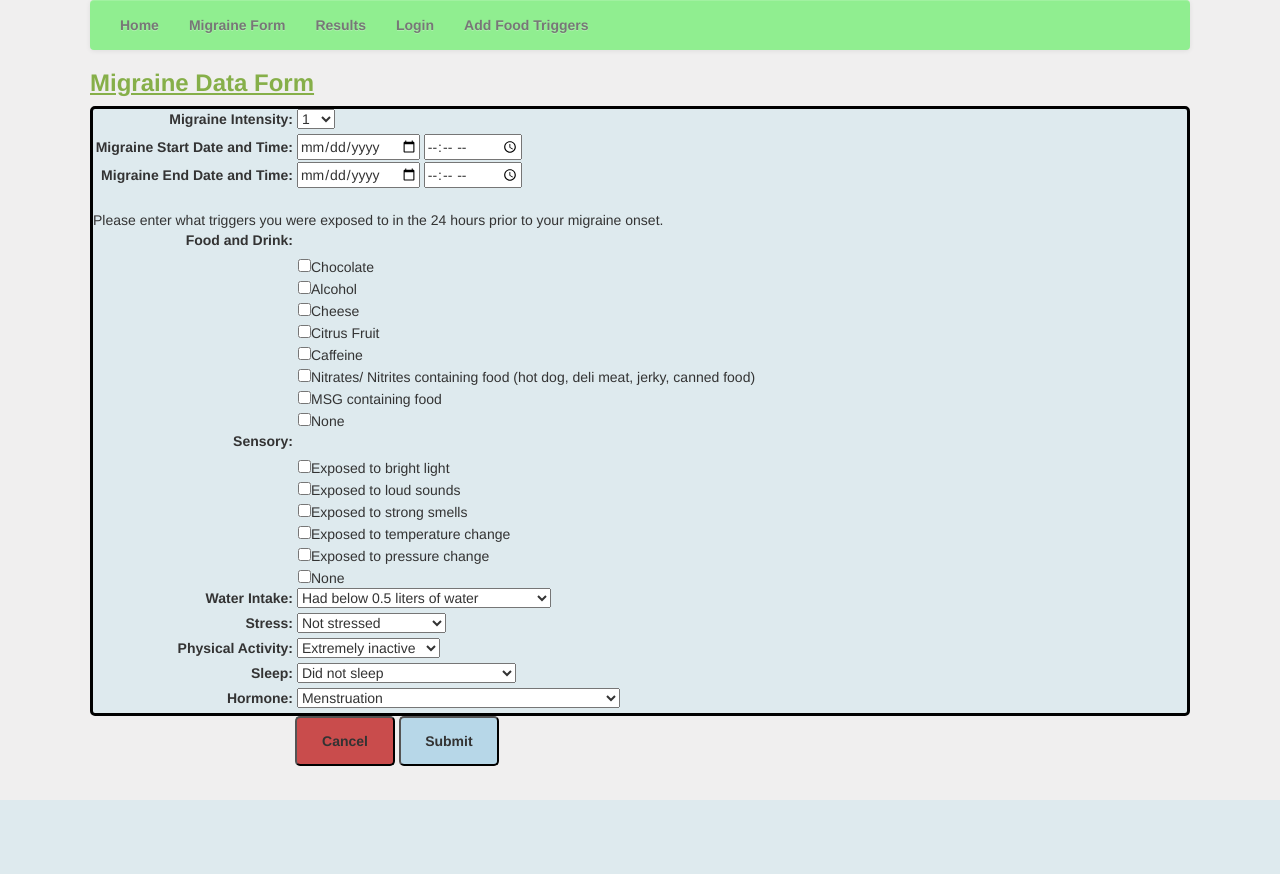
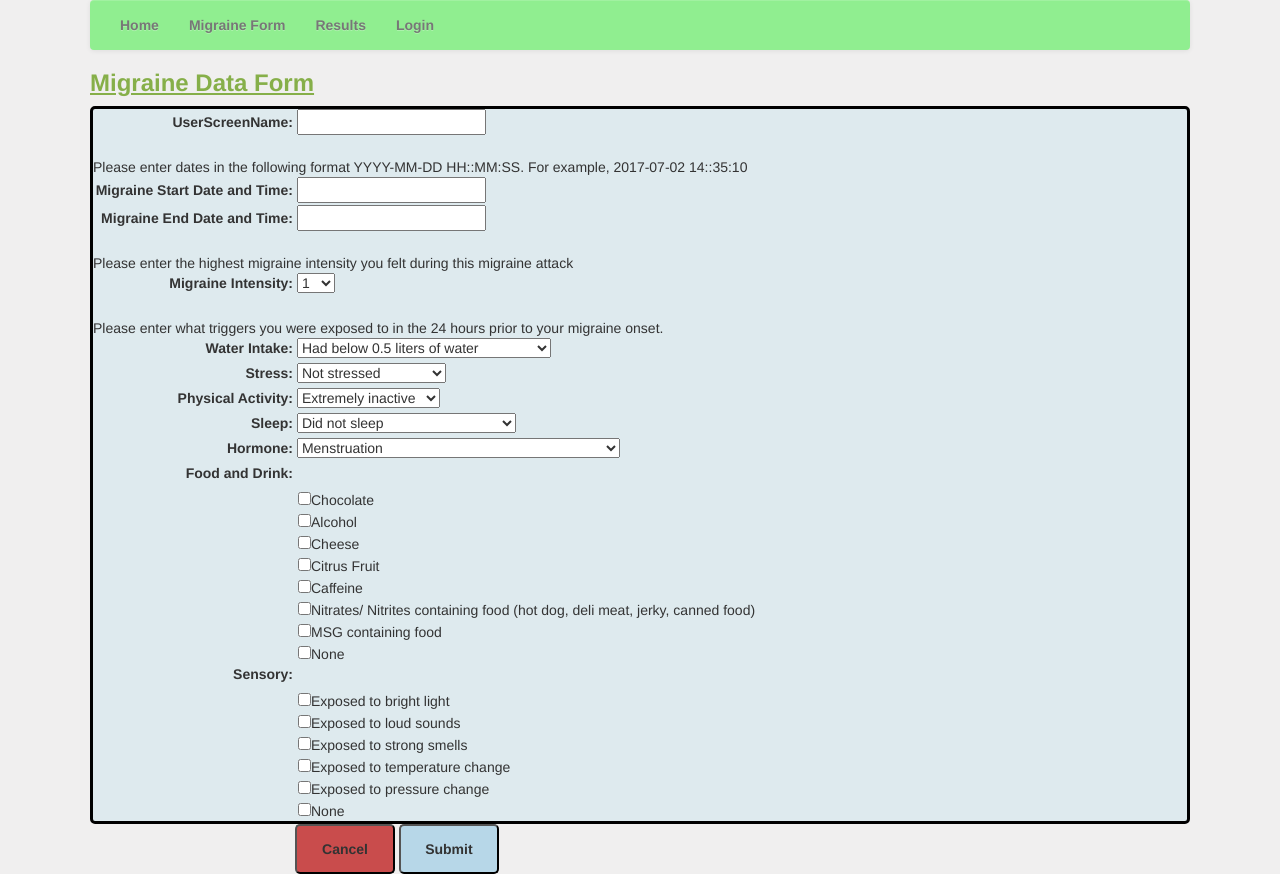
Before and after one commit to noemrd/Migraine, a PHP site: page /main.php in a window 1280 px wide. Before the commit the page ends 800 px from the top, so only its background shows below. Run offline with PHP 8.4, Linux system fonts and the light colour scheme.

Commit message:
Update main.php

```diff
--- a/main.php
+++ b/main.php
@@ -1,3 +1,4 @@
+
 
 <!DOCTYPE html>
 <html lang="en">
@@ -12,6 +13,7 @@
 
 	<!-- Optional theme -->
 	<link rel="stylesheet" href="https://maxcdn.bootstrapcdn.com/bootstrap/3.3.7/css/bootstrap-theme.min.css" integrity="sha384-rHyoN1iRsVXV4nD0JutlnGaslCJuC7uwjduW9SVrLvRYooPp2bWYgmgJQIXwl/Sp" crossorigin="anonymous">
+
 
 	<!-- Bootstrap -->
 	<link href="bootstrap-3.3.7-dist/css/bootstrap.css" rel="stylesheet">
@@ -29,7 +31,6 @@
 					<li><a href="main.php">Migraine Form</a></li>
 					<li><a href="results.html">Results</a></li>
 					<li><a href="landing.html">Login</a></li>
-					<li><a href="addFood.html">Add Food Triggers</a></li>
 
 				</ul>
 			</div>
@@ -39,6 +40,26 @@
 			<h3>Migraine Data Form</h3>
 			<form role="form" name="migraineForm" method="post" action="addAllData.php">
 				<div class="formStyle">
+
+					<label class="labelStyle" for="text">UserScreenName:</label>
+					<input type="text" name="UserScreenName" id="UserScreenName" ><br>
+					<br>
+
+					Please enter dates in the following format YYYY-MM-DD HH::MM:SS. For example, 2017-07-02 14::35:10
+					<br>
+
+
+					<label class="labelStyle" for="text">Migraine Start Date and Time:</label>
+					<input type="datetime" name="MigraineStartTimestamp" id="MigraineStartTimestamp">
+					<br>
+
+					<label class="labelStyle" for="text">Migraine End Date and Time:</label>
+					 <input type="datetime" name="MigraineEndTimestamp" id="MigraineEndTimestamp">
+					<br>
+					<br>
+					Please enter the highest migraine intensity you felt during this migraine attack
+					<br>
+
 					<label class="labelStyle" for="text">Migraine Intensity:</label>
 					<select class="selectpicker" data-width="fit" name="MigraineIntensity" required="">
 						<option>1</option>
@@ -52,38 +73,10 @@
 						<option>9</option>
 						<option>10</option>
 					</select><br>
-
-					<label class="labelStyle" for="text">Migraine Start Date and Time:</label>
-					<input type="date"> <input type="time" name="MigraineStartTimestamp" id="MigraineStartTimestamp">
-					<br>
-
-					<label class="labelStyle" for="text">Migraine End Date and Time:</label>
-					<input type="date"> <input type="time" name="MigraineEndTimestamp" id="MigraineEndTimestamp">
-					<br>
 					<br>
 					Please enter what triggers you were exposed to in the 24 hours prior to your migraine onset.
 					<br>
 
-					<label class="labelStyle" for="text">Food and Drink:</label>
-						<div class="checkboxAlign">
-							<input type="checkbox" name="FoodTriggerItem" value="Chocolate" required="">Chocolate<br>
-							<input type="checkbox" name="FoodTriggerItem" value="Alcohol" required="">Alcohol<br>
-							<input type="checkbox" name="FoodTriggerItem" value="Cheese" required="">Cheese<br>
-							<input type="checkbox" name="FoodTriggerItem" value="Citrus Fruit" required="">Citrus Fruit<br>
-							<input type="checkbox" name="FoodTriggerItem" value="Caffeine" required="">Caffeine<br>
-							<input type="checkbox" name="FoodTriggerItem" value="Nitrates/ Nitrites containing food (hot dog, deli meat, jerky, canned food)" required="">Nitrates/ Nitrites containing food (hot dog, deli meat, jerky, canned food)<br>
-							<input type="checkbox" name="FoodTriggerItem" value="MSG containing food" required="">MSG containing food<br>
-							<input type="checkbox" name="FoodTriggerItem" value="None" required="">None<br>
-						</div>
-					<label class="labelStyle" for="text">Sensory:</label>
-						<div class="checkboxAlign">
-							<input type="checkbox" name="SensoryTriggerValue" value="Exposed to bright light" required="">Exposed to bright light<br>
-							<input type="checkbox" name="SensoryTriggerValue" value="Exposed to loud sounds" required="">Exposed to loud sounds<br>
-							<input type="checkbox" name="SensoryTriggerValue" value="Exposed to strong smells" required="">Exposed to strong smells<br>
-							<input type="checkbox" name="SensoryTriggerValue" value="Exposed to temperature change" required="">Exposed to temperature change<br>
-							<input type="checkbox" name="SensoryTriggerValue" value="Exposed to pressure change" required="">Exposed to pressure change<br>
-							<input type="checkbox" name="SensoryTriggerValue" value="None" required="">None<br>
-													</div>
 
 					<label class="labelStyle" for="text">Water Intake:</label>
 					<select class="selectpicker" data-width="fit" name="WaterIntakeTriggerValue" required="">
@@ -132,12 +125,36 @@
 
 
 
+					<label class="labelStyle" for="text">Food and Drink:</label>
+						<div class="checkboxAlign">
+							<input type="checkbox" name="FoodTriggerItem[]" value="Chocolate">Chocolate<br>
+							<input type="checkbox" name="FoodTriggerItem[]" value="Alcohol">Alcohol<br>
+							<input type="checkbox" name="FoodTriggerItem[]" value="Cheese">Cheese<br>
+							<input type="checkbox" name="FoodTriggerItem[]" value="Citrus Fruit">Citrus Fruit<br>
+							<input type="checkbox" name="FoodTriggerItem[]" value="Caffeine">Caffeine<br>
+							<input type="checkbox" name="FoodTriggerItem[]" value="Nitrates/ Nitrites containing food (hot dog, deli meat, jerky, canned food)">Nitrates/ Nitrites containing food (hot dog, deli meat, jerky, canned food)<br>
+							<input type="checkbox" name="FoodTriggerItem[]" value="MSG containing food">MSG containing food<br>
+							<input type="checkbox" name="FoodTriggerItem[]" value="None">None<br>
+						</div>
+
+					<label class="labelStyle" for="text">Sensory:</label>
+						<div class="checkboxAlign">
+							<input type="checkbox" name="SensoryTriggerValue[]" value="Exposed to bright light">Exposed to bright light<br>
+							<input type="checkbox" name="SensoryTriggerValue[]" value="Exposed to loud sounds">Exposed to loud sounds<br>
+							<input type="checkbox" name="SensoryTriggerValue[]" value="Exposed to strong smells">Exposed to strong smells<br>
+							<input type="checkbox" name="SensoryTriggerValue[]" value="Exposed to temperature change">Exposed to temperature change<br>
+							<input type="checkbox" name="SensoryTriggerValue[]" value="Exposed to pressure change">Exposed to pressure change<br>
+							<input type="checkbox" name="SensoryTriggerValue[]" value="None">None<br>					</div>
+
+
+
 				</div>
 
 				<div class="buttonAlign">
 					<button type="button"" class="buttonStyle" id="migraineDataCancel" onclick="window.location='landing.html'">Cancel</button>
 					<button type="submit" class="buttonStyle" id="migraineDataSubmit" value="Add Migraine Data" onclick="window.location='home.html'">Submit</button>
 				</div>
+
 			</form>
 		</div>
 	</body>
```
